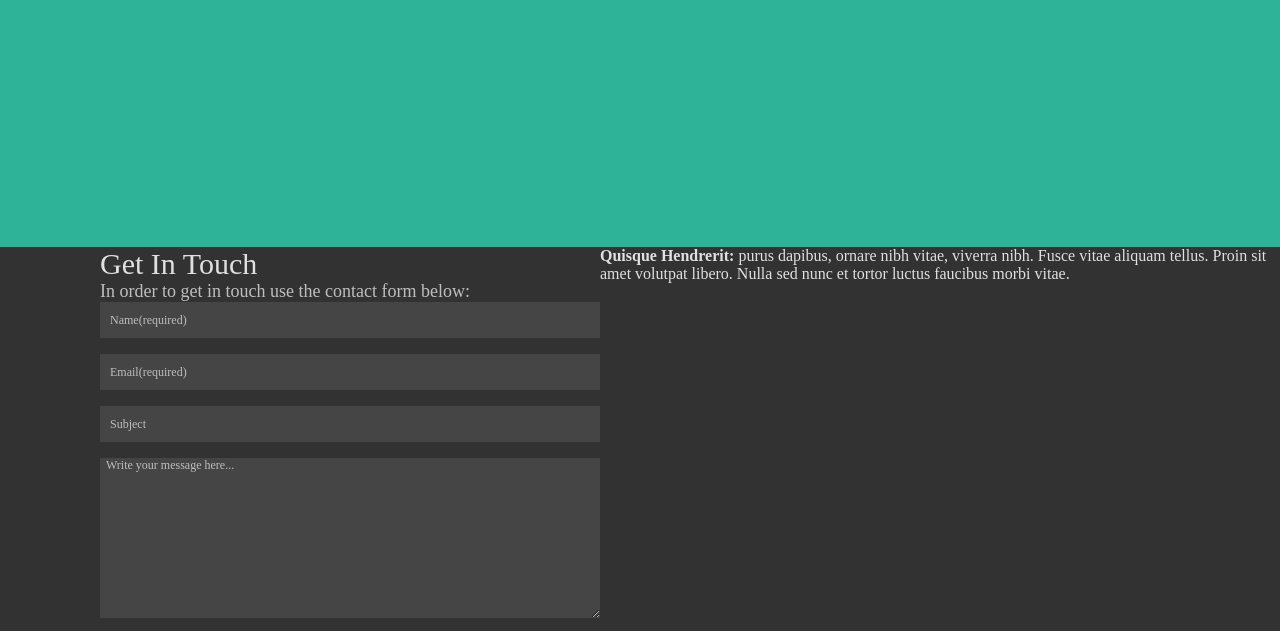
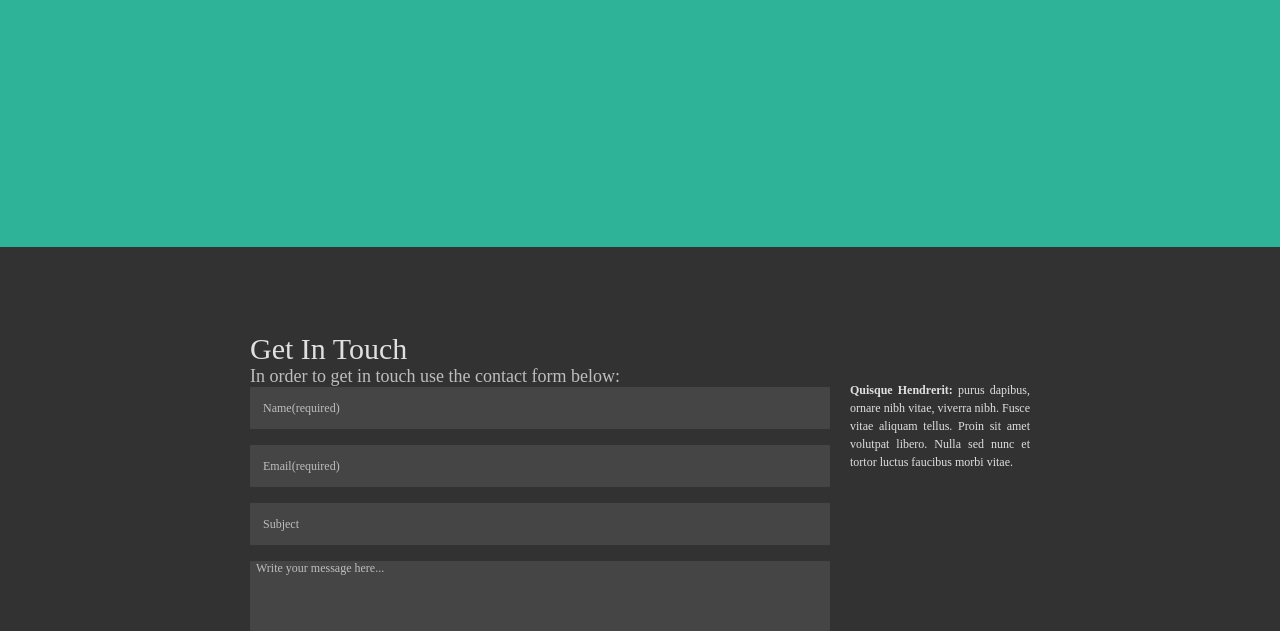
Before and after one commit to greatorangejuice/hexal, a plain HTML site: page index.html in a window 1280 px wide. Shown: the part 153-784 px from the top of the page. Drawn offline with Linux system fonts and the light colour scheme.

Commit message:
fix form

```diff
--- a/index.html
+++ b/index.html
@@ -22,7 +22,7 @@
                 <li class="nav_links"><span class="nav_circle"></span></li>
                 <li class="nav_links nav-left_links"><a href="#">About</a></li>
                 <h1>
-                    <a href="#"><img class="logo" src="/assets/Logo@1X.png" alt="Hexal"></a>
+                    <a href="#"><img class="logo" src="/hexal/assets/Logo@1X.png" alt="Hexal"></a>
                 </h1>
                 <li class="nav_links nav-right_links"><a href="#">Blog</a></li>
                 <li class="nav_links"> <span class="nav_circle"></span></li>
@@ -95,7 +95,7 @@
             </div>
         </section>
 
-        <section class="container">
+        <section class="profile">
             <h2>Smith Anderson</h2>
             <h3>Illustrator & Character Designer</h3>
             <p>Lorem ipsum dolor sit amet consectetur adipisicing elit. Omnis ipsam facere aliquid vitae modi?
@@ -106,7 +106,9 @@
 
     <footer>
 
-        <form>
+        <div class="footer_container">
+
+            <form class="form">
                 <label for="test" class="form-title">
                     Get In Touch
                 </label>
@@ -124,6 +126,7 @@
                 <p><strong>Quisque Hendrerit:</strong> purus dapibus, ornare nibh vitae, viverra nibh. Fusce vitae aliquam tellus. Proin sit
                     amet volutpat libero. Nulla sed nunc et tortor luctus faucibus morbi vitae. </p>
             </div>
+        </div>
 
         <!-- © Copyright 2013 by PSDchat -->
 
--- a/style.css
+++ b/style.css
@@ -69,7 +69,7 @@ nav li a {
     margin-left: 25px;
 }
 
-.container {
+.profile {
     font-family: 'MavenProRegular', 'AdobeInvisFont', 'MyriadPro-Regular';
     background: #2eb398;
     height: 341px;
@@ -86,27 +86,29 @@ h3 {
     color: rgba(32, 129, 109, 255);
 }
 
-.container p {
+.profile p {
     font-family: ' Lato-Regular', 'MyriadPro-Regular';
     font-size: 12pt;
     color: rgba(215, 252, 245, 255);
 }
 
 footer {
+    box-sizing: border-box;
     background: #323232;
     display: flex;
 }
 
 form {
-    width: 500px;
+    width: 580px;
     display: flex;
     flex-direction: column;
-    margin-left: 100px;
+    margin-left: 120px;
+    padding-top: 85px;
 }
 
 form input {
     background: #454545;
-    padding: 10px;
+    padding: 13px;
     border: none;
     margin-bottom: 16px;
 }
@@ -118,6 +120,7 @@ form input::placeholder {
 
 form textarea {
     background: #454545;
+    height: 150px;
     border: none;
 }
 
@@ -138,7 +141,7 @@ form textarea::placeholder {
 }
 
 .button {
-    margin-left: 490px;
+    margin-left: 410px;
     margin-top: 16px;
     width: 90px;
     height: 37px;
@@ -152,3 +155,23 @@ form textarea::placeholder {
     font-family: ' Lato-Regular', 'MyriadPro-Regular';
     color: rgba(224, 224, 224, 255);
 }
+
+.footer_container {
+    margin: 0 auto;
+    width: 1020px;
+    height: 564px;
+    display: flex;
+    justify-content: center;
+
+}
+
+.describe {
+    width: 180px;
+    height: 117px;
+    font-size: 12px;
+    line-height: 1.5;
+    padding-left: 20px;
+    padding-top: 134px;
+    padding-right: 120px;
+    text-align: justify;
+}
```
Lines whose indentation alone changed are shown as unchanged.
